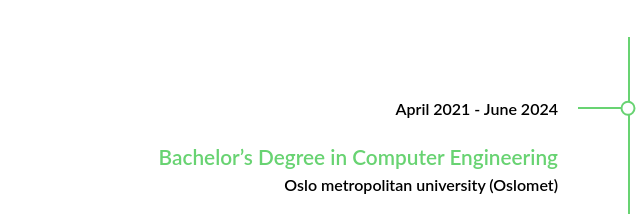
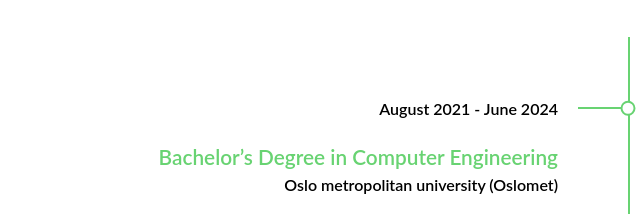
Before and after one commit to HamidHamrah/HamidHamrah.github.io, a plain HTML site: page index.html in a window 1280 px wide. Shown: the part 5709-5923 px from the top of the page, 12-652 px from the left. Drawn offline with nearby package versions, Linux system fonts and the light colour scheme; a web font is replaced by a local one.

Commit message:
Update index.html

```diff
--- a/index.html
+++ b/index.html
@@ -339,7 +339,7 @@
           <h1>My <span class="green">academic path</span></h1>
           <div class="jobs" id="Education">
             <div class="job-item first">
-              <p class="date">April 2021 - June 2024</p>
+              <p class="date">August 2021 - June 2024</p>
               <p class="position">Bachelor’s Degree in Computer Engineering</p>
               <p class="company">Oslo metropolitan university (Oslomet)</p>
                 <ul style="text-align: justify;">
```
